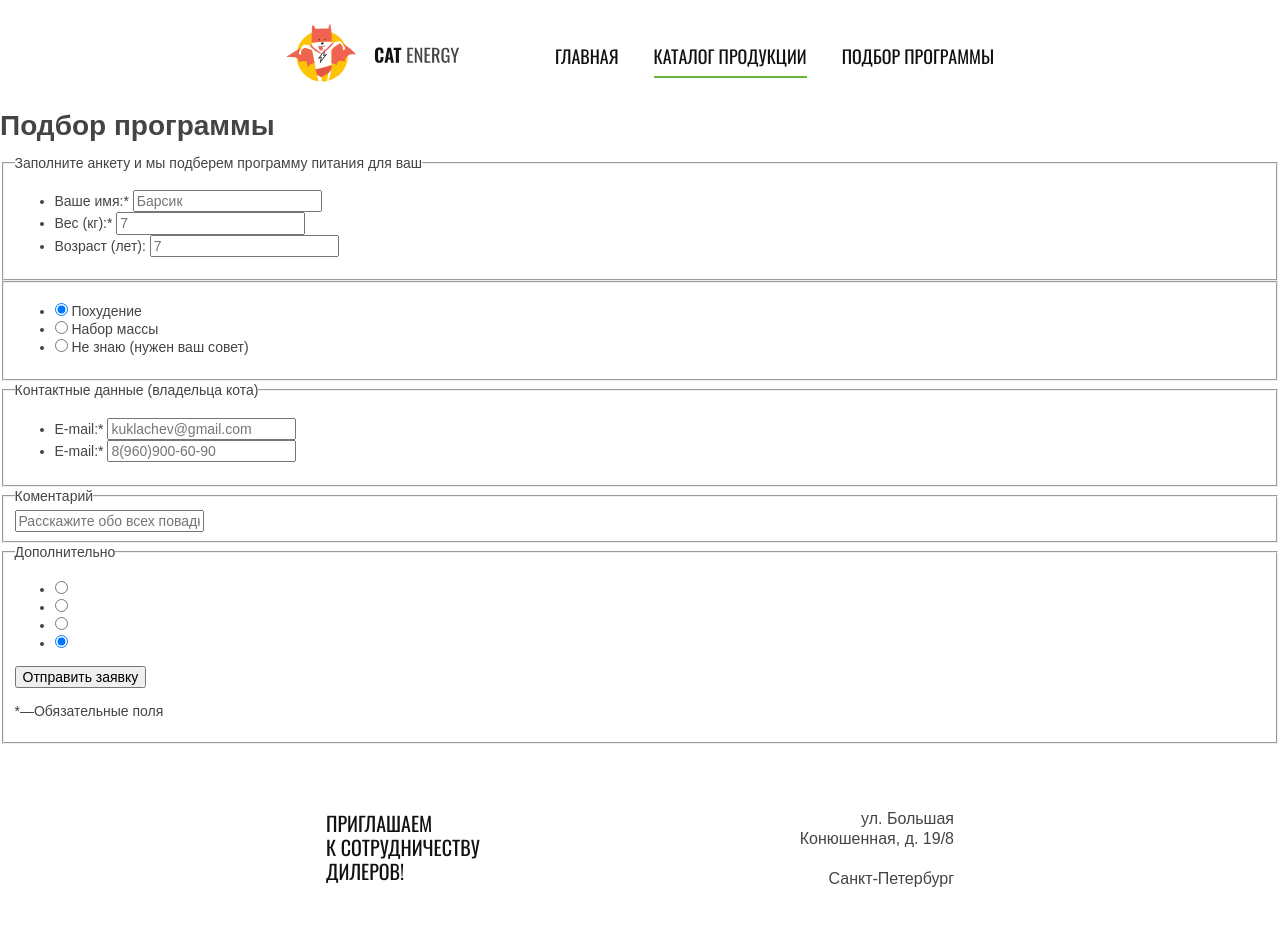
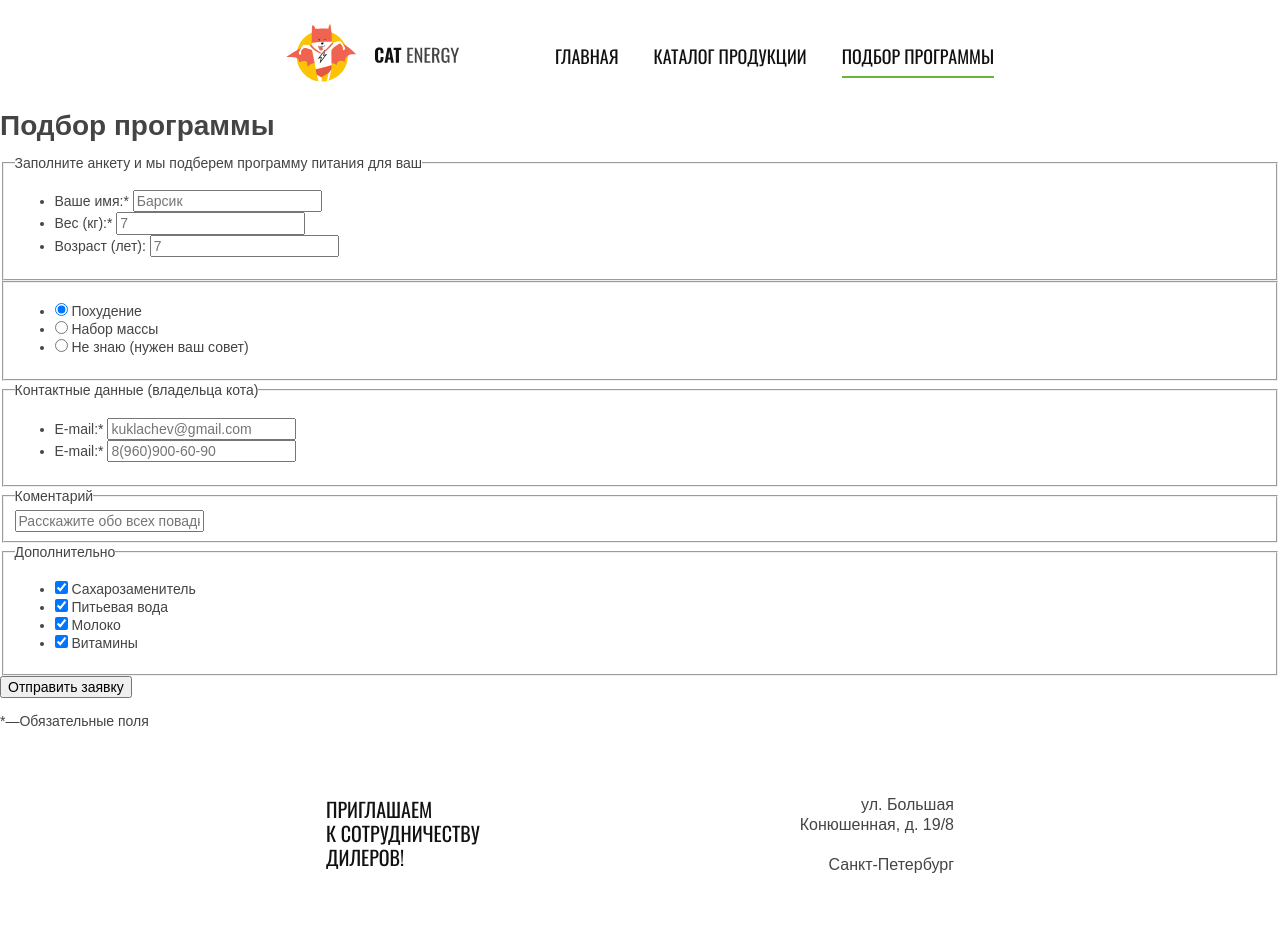
Before and after one commit to hrebtovadara/cat-energy, a website: page source/form.html in a window 1280 px wide. Shown: the top 949 px of the page. Drawn offline with nearby package versions, Linux system fonts and the light colour scheme; files that its build step writes are made by us from their sources; files whose address does not match are found by name.

Commit message:
Верстка формы

```diff
--- a/source/form.html
+++ b/source/form.html
@@ -10,11 +10,11 @@
 </head>
 
 <body>
-  <header class="header__catalog">
+  <header class="header">
     <div class="container">
       <div class="header__container  main-nav--closed main-nav--nojs">
         <div class="header__logo">
-          <a href="index.html" class="logo logo__catalog">
+          <a href="index.html" class="logo">
             <picture>
               <source media="(min-width: 1440px)" srcset="img/logo-desktop.svg 1x">
               <source media="(min-width: 768px)" srcset="img/logo-tablet.svg 1x">
@@ -27,8 +27,8 @@
         <nav class="main-nav">
           <ul class="main-nav__list site-list site-list__catalog">
             <li class="site-list__item"><a class="section-text" href="index.html">Главная</a></li>
-            <li class="site-list__item"><a class="section-text site-list__item--active">Каталог продукции</a></li>
-            <li class="site-list__item"><a class="section-text" href="form.html">Подбор программы</a></li>
+            <li class="site-list__item"><a class="section-text" href="catalog.html">Каталог продукции</a></li>
+            <li class="site-list__item"><a class="section-text site-list__item--active" >Подбор программы</a></li>
           </ul>
         </nav>
       </div>
@@ -57,62 +57,61 @@
         </fieldset>
         <fieldset class="filter-option">
           <ul>
-            <li class="filter-option">
-              <input class="data-list-input" type="radio" name="data-list-slim" id="slim" checked>
+            <li class="filter-option__item">
+              <input class="filter-option__radio" type="radio" name="filter-option-slim" id="slim" checked>
               <label for="slim">Похудение</label>
             </li>
-            <li class="filter-option">
-              <input class="data-list-input" type="radio" name="data-list-pro" id="pro">
+            <li class="filter-option__item">
+              <input class="filter-option__radio" type="radio" name="filter-option-pro" id="pro">
               <label for="pro">Набор массы</label>
             </li>
-            <li class="filter-option">
-              <input class="data-list-input" type="radio" name="data-list-help" id="help">
+            <li class="filter-option__item">
+              <input class="filter-option__radio" type="radio" name="filter-option-help" id="help">
               <label for="help">Не знаю (нужен ваш совет)</label>
             </li>
           </ul>
         </fieldset>
         <fieldset class="contact">
-          <legend>Контактные данные (владельца кота)</legend>
+          <legend class="contact__heading">Контактные данные (владельца кота)</legend>
           <ul>
-            <li>
+            <li class="contact__item">
               <label for="email">E-mail:*</label>
               <input id="email" type="email" name="contact-email" value="" placeholder="kuklachev@gmail.com" required>
             </li>
-            <li>
+            <li class="contact__item">
               <label for="telefon">E-mail:*</label>
               <input id="telefon" type="tel" name="contact-tel" value="" placeholder="8(960)900-60-90" required>
             </li>
           </ul>
         </fieldset>
         <fieldset class="comment">
-          <legend>Коментарий</legend>
-          <input type="text" name="comment" placeholder="Расскажите обо всех повадках кота">
+          <legend class="comment__heading">Коментарий</legend>
+          <input class="comment__text" type="text" name="comment" placeholder="Расскажите обо всех повадках кота">
         </fieldset>
         <fieldset class="more">
-          <legend>Дополнительно</legend>
+          <legend class="more__heading">Дополнительно</legend>
           <ul>
-            <li>
-                <input class="more-" type="radio" name="more" id="" checked>
-                <label for="sweetener"></label>
+            <li class="more__item">
+                <input class="more__checkbox" type="checkbox" name="more__item-sweetener" id="sweetener" checked>
+                <label for="sweetener">Сахарозаменитель</label>
             </li>
-            <li>
-                <input class="more-" type="radio" name="more" id="" checked>
-                <label for="water"></label>
+            <li class="more__item">
+                <input class="more__checkbox" type="checkbox" name="more__item-water" id="water" checked>
+                <label for="water">Питьевая вода</label>
             </li>
-            <li>
-                <input class="more-" type="radio" name="more" id="" checked>
-                <label for="milk"></label>
+            <li class="more__item">
+                <input class="more__checkbox" type="checkbox" name="more__item-milk" id="milk" checked>
+                <label for="milk">Молоко</label>
             </li>
-            <li>
-                <input class="more-" type="radio" name="more" id="" checked>
-                <label for="vitamins"></label>
+            <li class="more__item">
+                <input class="more__checkbox" type="checkbox" name="more__item-vitamins" id="vitamins" checked>
+                <label for="vitamins">Витамины</label>
             </li>
           </ul>
-
+        </fieldset>
           <input type="submit" value="Отправить заявку">
           <p>*—Обязательные поля</p>
-        </fieldset>
-      </form>
+        </form>
   </main>
 
   <footer class="footer">
```
Also changed, not shown: source/sass/blocks/comment.scss (added), source/sass/blocks/contact.scss (added), source/sass/blocks/data-list.scss (added), source/sass/blocks/filter-option.scss (added), source/sass/blocks/form-main.scss (added), source/sass/blocks/more.scss (added).
